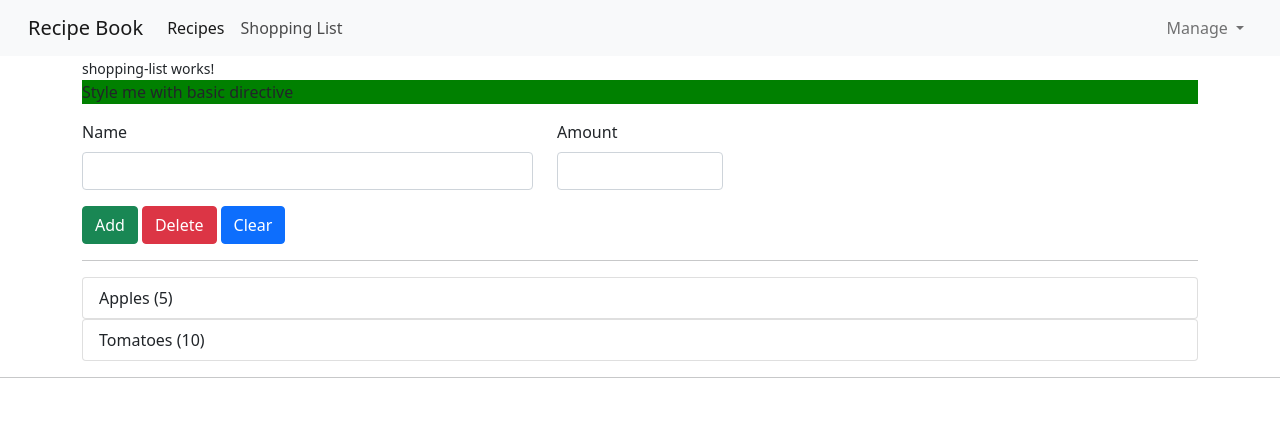
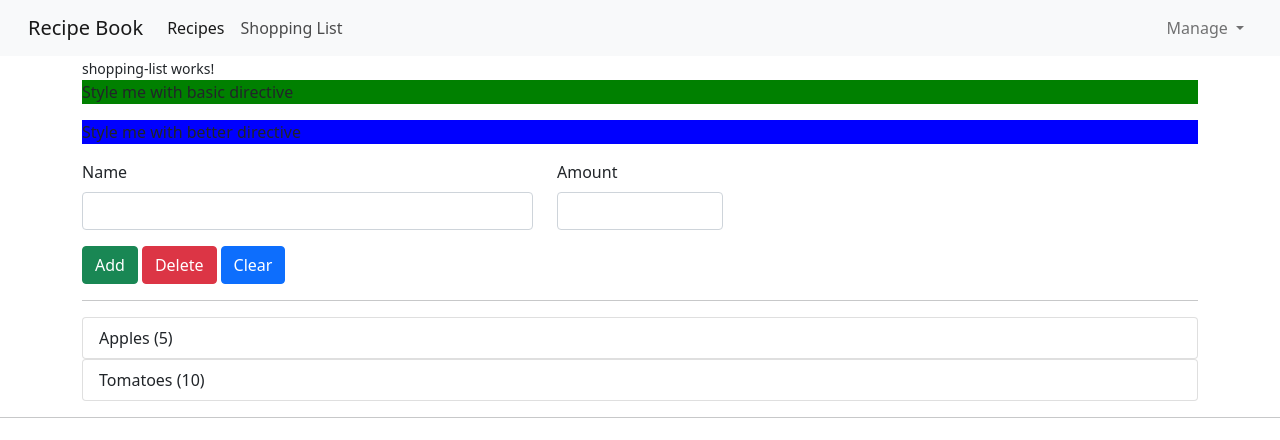
Before and after one commit to FoxGeoff/recipe, an Angular app: page / in a window 1280 px wide. Both pictures are taken after a click on the link "Shopping List". Shown: the top 440 px of the page. Built offline with nearby package versions, Linux system fonts and the light colour scheme.

Commit message:
Add a custom directive -better

```diff
--- a/src/app/better-highlight/better-highlight-directive.directive.ts
+++ b/src/app/better-highlight/better-highlight-directive.directive.ts
@@ -1,10 +1,13 @@
-import { Directive } from '@angular/core';
+import { Directive, ElementRef, OnInit, Renderer2 } from '@angular/core';
 
 @Directive({
-  selector: '[appBetterHighlightDirective]'
+  selector: '[BetterHighlightDirectiveDirective]'
 })
-export class BetterHighlightDirectiveDirective {
+export class BetterHighlightDirectiveDirective implements OnInit {
 
-  constructor() { }
+  constructor(private elRef:ElementRef, private renderer: Renderer2) { }
 
+  ngOnInit() {
+    this.renderer.setStyle(this.elRef.nativeElement, 'background-color', 'blue');
+  }
 }
--- a/src/app/shopping/shopping-edit/shopping-edit.component.html
+++ b/src/app/shopping/shopping-edit/shopping-edit.component.html
@@ -1,6 +1,7 @@
 <div class="row">
   <div class="col-sm-12">
     <p appBasicHighlit>Style me with basic directive</p>
+    <p BetterHighlightDirectiveDirective>Style me with better directive</p>
     <form>
       <div class="row">
         <div class="col-sm-5 form-group">
```
Also changed, not shown: 1 other file (tests, documents, lock files or other folders).
